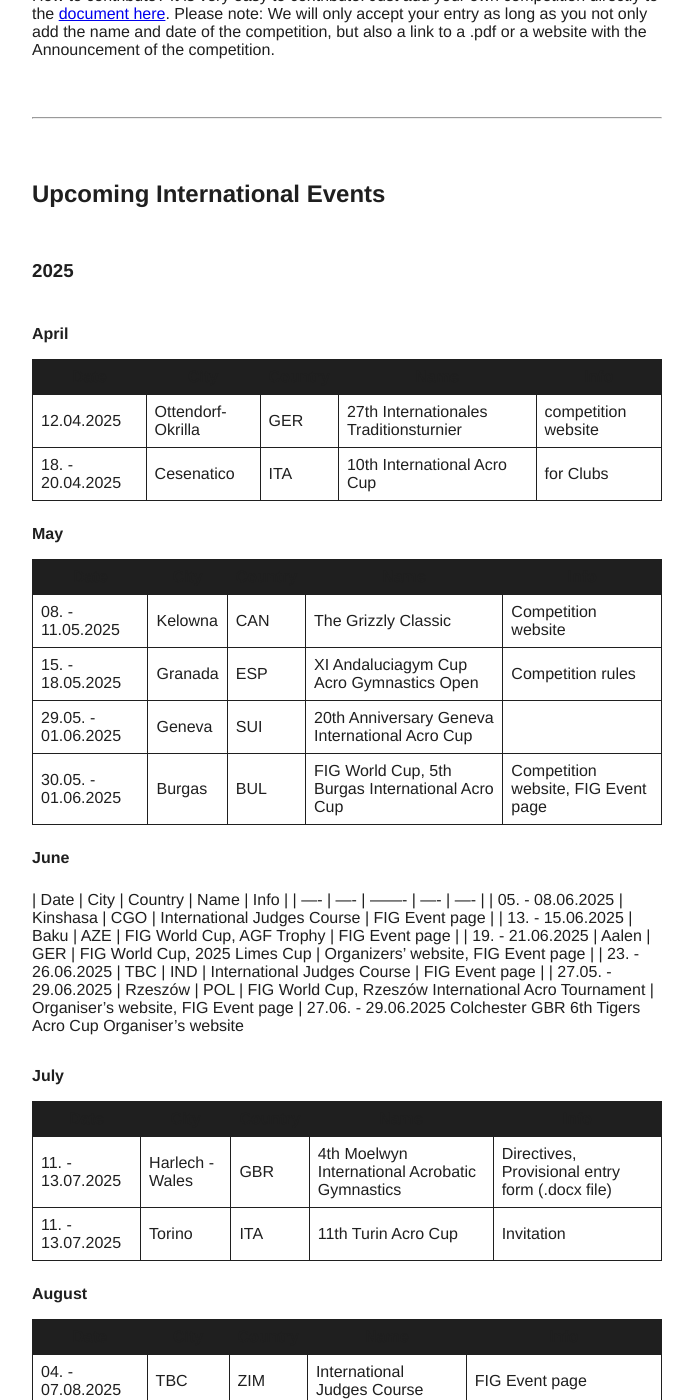
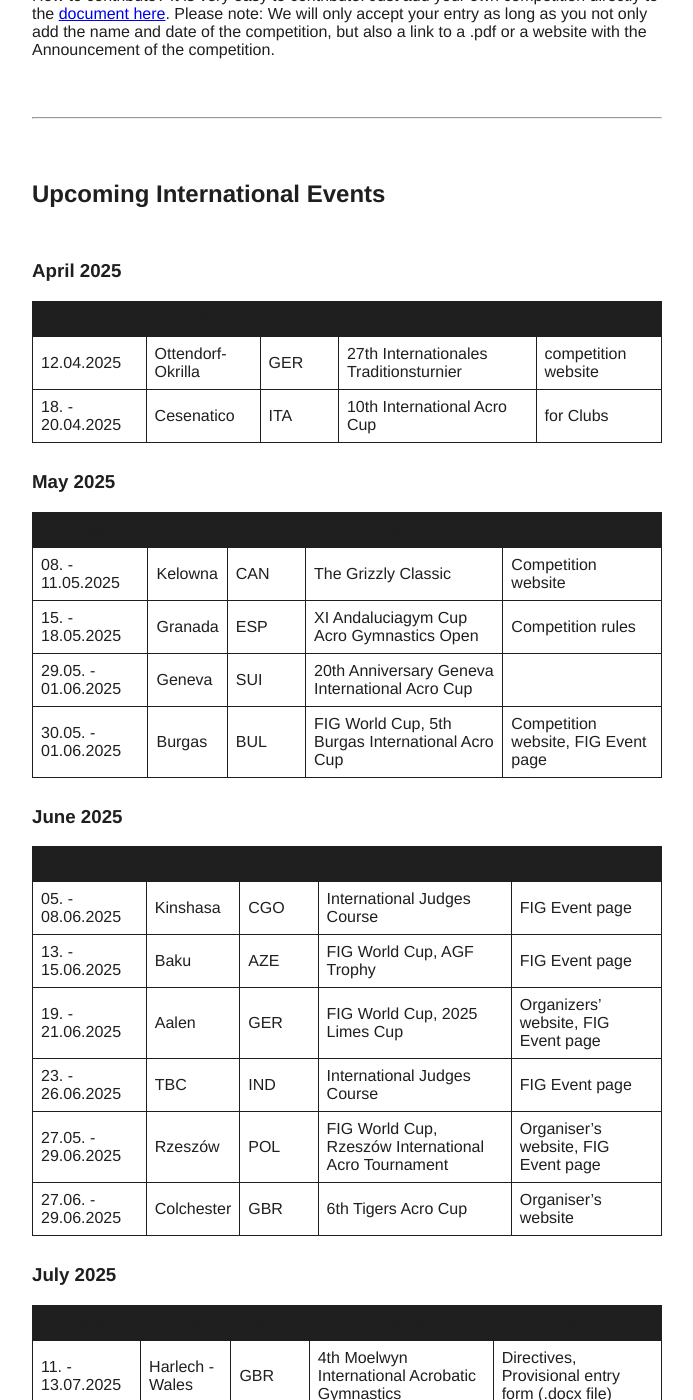
Before and after one commit to floshin/acrolib, a Jekyll site: the page built from calendar.md, in a window 1280 px wide and 1400 px high, scrolled down 224 px. Shown: the whole window, without its empty margins (293-986 px from the left). Built offline with Jekyll 4.4.1, drawn with Linux system fonts in a browser that asks for light colours; our own code applies the rules of GitHub Pages for plain Markdown files; some of the changed text lies outside the part shown.

Commit message:
Update calendar.md

```diff
--- a/calendar.md
+++ b/calendar.md
@@ -9,9 +9,7 @@ How to contribute? It is very easy to contribute. Just add your own competition
 ## Upcoming International Events
 
 
-### 2025
-
-#### April
+### April 2025
 
 | Date | City | Country | Name | Info |
 | ---- | ---- | ------- | ---- | ---- |
@@ -19,7 +17,7 @@ How to contribute? It is very easy to contribute. Just add your own competition
 | 18. - 20.04.2025 | Cesenatico	| ITA | 10th International Acro Cup | for Clubs	|
 
 
-#### May
+### May 2025
 
 | Date | City | Country | Name | Info |
 | ---- | ---- | ------- | ---- | ---- |
@@ -29,7 +27,7 @@ How to contribute? It is very easy to contribute. Just add your own competition
 | 30.05. - 01.06.2025 |	Burgas | BUL | FIG World Cup, 5th Burgas International Acro Cup	| Competition website, FIG Event page |
 
 
-#### June
+### June 2025
 
 | Date | City | Country | Name | Info |
 | ---- | ---- | ------- | ---- | ---- |
@@ -38,10 +36,10 @@ How to contribute? It is very easy to contribute. Just add your own competition
 | 19. - 21.06.2025 | Aalen | GER | FIG World Cup, 2025 Limes Cup | Organizers' website, FIG Event page |
 | 23. - 26.06.2025 | TBC | IND | International Judges Course | FIG Event page |
 | 27.05. - 29.06.2025	| Rzeszów	| POL	| FIG World Cup, Rzeszów International Acro Tournament | Organiser's website, FIG Event page |
-27.06. - 29.06.2025	Colchester	GBR	6th Tigers Acro Cup	Organiser's website
+| 27.06. - 29.06.2025	| Colchester	| GBR	| 6th Tigers Acro Cup	| Organiser's website |
 
 
-#### July
+### July 2025
 
 | Date | City | Country | Name | Info |
 | ---- | ---- | ------- | ---- | ---- |
@@ -49,7 +47,7 @@ How to contribute? It is very easy to contribute. Just add your own competition
 | 11. - 13.07.2025	| Torino	| ITA	| 11th Turin Acro Cup	| Invitation |
 
 
-#### August
+### August 2025
 
 | Date | City | Country | Name | Info |
 | ---- | ---- | ------- | ---- | ---- |
@@ -57,28 +55,29 @@ How to contribute? It is very easy to contribute. Just add your own competition
 | 07. - 17.08.2025	| Chengdu |	CHN	| 12. World Games |	International World Games Association |
 
 
-#### September
+### September 2025
 
 | Date | City | Country | Name | Info |
 | ---- | ---- | ------- | ---- | ---- |
 | 25.09. - 28.09.2025	| Warsaw	POL	Cup "Warsa i Sawy"	| |
 
 
-#### October
+### October 2025
 
 | Date | City | Country | Name | Info |
 | ---- | ---- | ------- | ---- | ---- |
 | 10. - 12.10.2025	| Sliven |	BUL	| 3rd Stefka Spasova Cup	| |
 
 
-#### November
+### November 2025
 
 | Date | City | Country | Name | Info |
 | ---- | ---- | ------- | ---- | ---- |
 | 21. - 23.11.2025 |	Lancut	| POL |	Grand Prix S. Geronia	| |
 
+---
 
-### 2026
+### Sometime in 2026
 
 | Date | City | Country | Name | Info |
 | ---- | ---- | ------- | ---- | ---- |
```
Also changed, not shown: other parts of calendar.md (+2 -1 lines).
